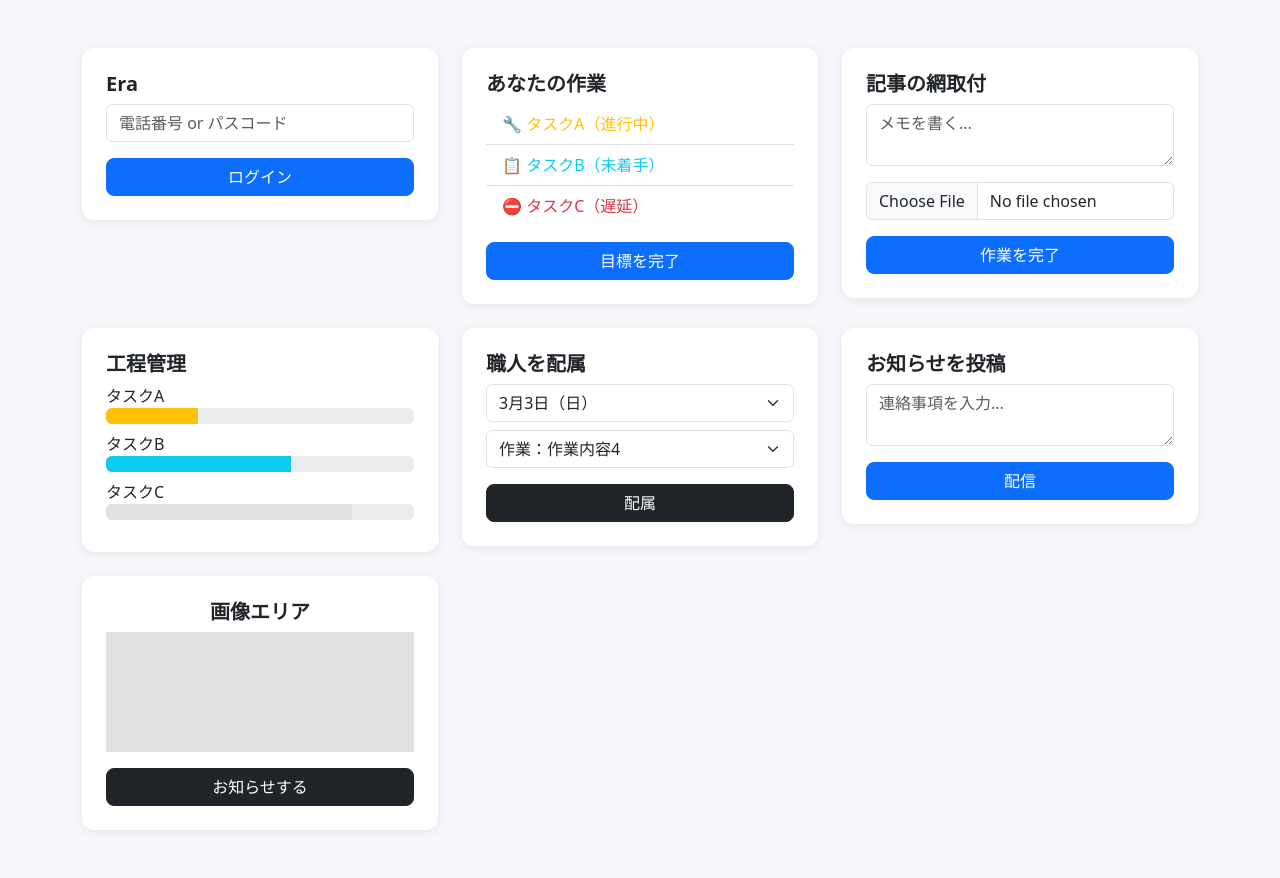
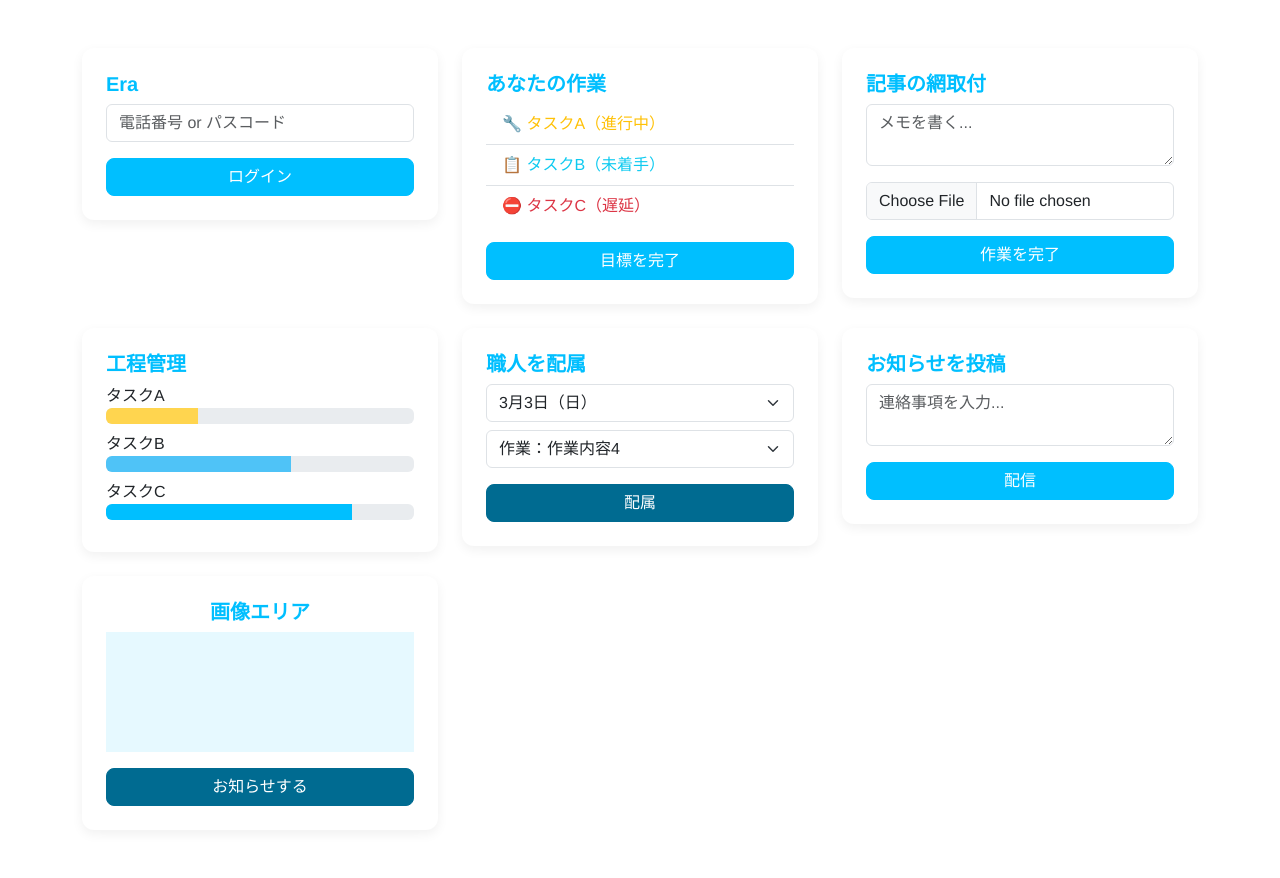
Before and after one commit to i-ridai/era-app, a Flask app: page / in a window 1280 px wide. Run offline with Flask 3, Linux system fonts and the light colour scheme.

Commit message:
Add files via upload

```diff
--- a/templates/index.html
+++ b/templates/index.html
@@ -4,37 +4,77 @@
 <head>
   <meta charset="UTF-8">
   <meta name="viewport" content="width=device-width, initial-scale=1">
-  <title>Era UI Mock Enhanced</title>
+  <title>Era UI Mock - Journeyer Style</title>
   <link href="https://cdn.jsdelivr.net/npm/bootstrap@5.3.3/dist/css/bootstrap.min.css" rel="stylesheet">
   <style>
+    :root {
+      --journeyer-blue: #00BFFF;
+      --journeyer-light: #e6f9ff;
+    }
+
     body {
-      background-color: #f5f7fa;
+      background-color: #ffffff;
+      font-family: 'Helvetica Neue', sans-serif;
     }
+
     .card {
       border: none;
-      box-shadow: 0 2px 10px rgba(0, 0, 0, 0.08);
       border-radius: 12px;
+      box-shadow: 0 4px 12px rgba(0, 0, 0, 0.06);
     }
+
     .card-title {
       font-weight: bold;
+      color: var(--journeyer-blue);
     }
-    .btn-primary, .btn-dark {
+
+    .btn-primary {
+      background-color: var(--journeyer-blue);
+      border-color: var(--journeyer-blue);
       border-radius: 8px;
     }
+
+    .btn-primary:hover {
+      background-color: #00a5dd;
+      border-color: #00a5dd;
+    }
+
+    .btn-dark {
+      background-color: #006b91;
+      border-color: #006b91;
+      border-radius: 8px;
+    }
+
     textarea, input, select {
-      border-radius: 6px;
+      border-radius: 6px !important;
     }
+
     .bg-secondary {
-      background-color: #e0e0e0 !important;
+      background-color: var(--journeyer-light) !important;
+    }
+
+    .progress-bar.bg-warning {
+      background-color: #ffd54f !important;
+    }
+
+    .progress-bar.bg-info {
+      background-color: #4fc3f7 !important;
+    }
+
+    .progress-bar.bg-secondary {
+      background-color: var(--journeyer-blue) !important;
+    }
+
+    .list-group-item {
+      font-weight: 500;
     }
   </style>
 </head>
 <body>
-
   <div class="container py-5">
     <div class="row g-4">
 
-    <!-- ログイン画面 -->
+      <!-- ログイン -->
       <div class="col-md-4">
         <div class="card p-4">
           <h5 class="card-title">Era</h5>
@@ -56,7 +96,7 @@
         </div>
       </div>
 
-    <!-- 作業詳細（写真添付） -->
+      <!-- 作業詳細 -->
       <div class="col-md-4">
         <div class="card p-4">
           <h5 class="card-title">記事の網取付</h5>
@@ -102,7 +142,7 @@
         </div>
       </div>
 
-    <!-- 画像枠（将来のコンテンツ） -->
+      <!-- 画像枠 -->
       <div class="col-md-4">
         <div class="card p-4 text-center">
           <h5 class="card-title">画像エリア</h5>
```
Lines whose indentation alone changed are shown as unchanged.
